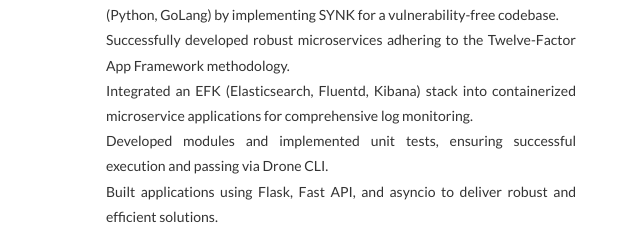
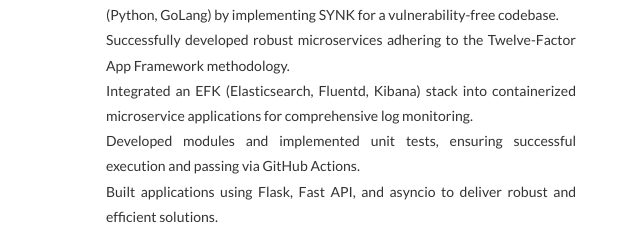
Before and after one commit to Evergreenies/Evergreenies.github.io, a plain HTML site: page index.htm in a window 1280 px wide. Shown: the part 1543-1777 px from the top of the page, 409-1049 px from the left. Drawn offline with nearby package versions, Linux system fonts and the light colour scheme; some icons are missing.

Commit message:
updated details

```diff
--- a/index.htm
+++ b/index.htm
@@ -214,7 +214,7 @@
                             </li>
                             <li class="bullet">
                                 Developed modules and implemented unit tests, ensuring successful execution and passing
-                                via Drone CLI.
+                                via GitHub Actions.
                             </li>
                             <li class="bullet">
                                 Built applications using Flask, Fast API, and asyncio to deliver robust and efficient
```
